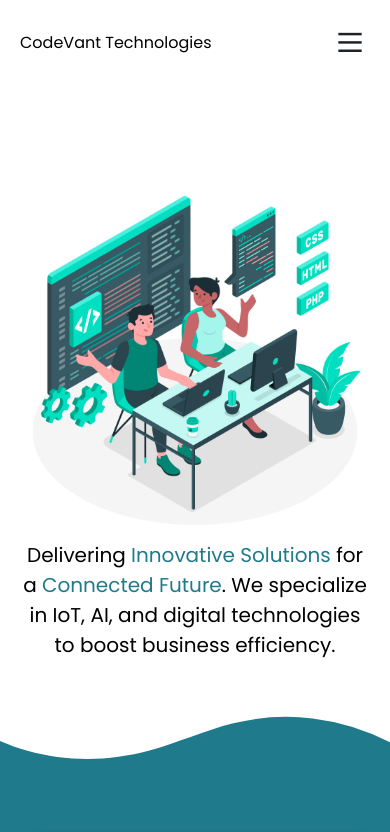
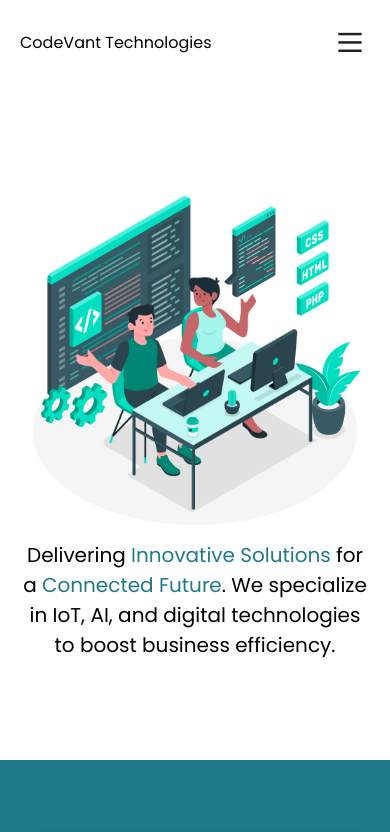
Before and after one commit to Kishor404/CodeVantTechnologies, a React (Create React App) app in the folder frontend/: page / in a window 390 px wide. Shown: the top 832 px of the page. Built offline with nearby package versions, Linux system fonts and the light colour scheme.

Commit message:
css bug fix

```diff
--- a/frontend/src/Components/Components.css
+++ b/frontend/src/Components/Components.css
@@ -152,3 +152,14 @@ footer {
     bottom: 0;
     width: 100%;
 }
+
+@media (max-width:430px) {
+    footer{
+        font-size: 10pt;
+    }
+}
+@media (max-width:350px) {
+    footer{
+        font-size: 8pt;
+    }
+}
--- a/frontend/src/Pages/Styles/Hero.css
+++ b/frontend/src/Pages/Styles/Hero.css
@@ -95,11 +95,9 @@
         height: 80vh;
     }
     .custom-shape-divider-bottom-1727621965{
-        bottom: 10vh;
+        display:none ;
     }
-    .custom-shape-divider-bottom-1727621965 svg{
-        width: 150%;
-    }
+
 
 }
 @media (max-width:400px) {
```
